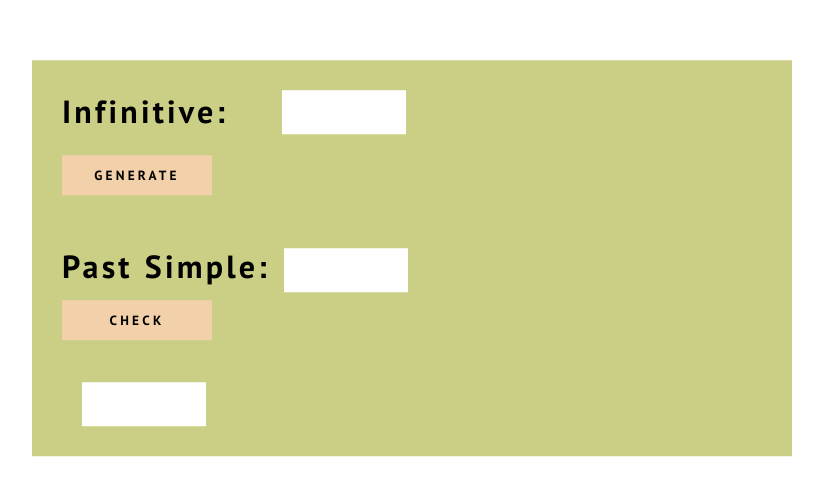
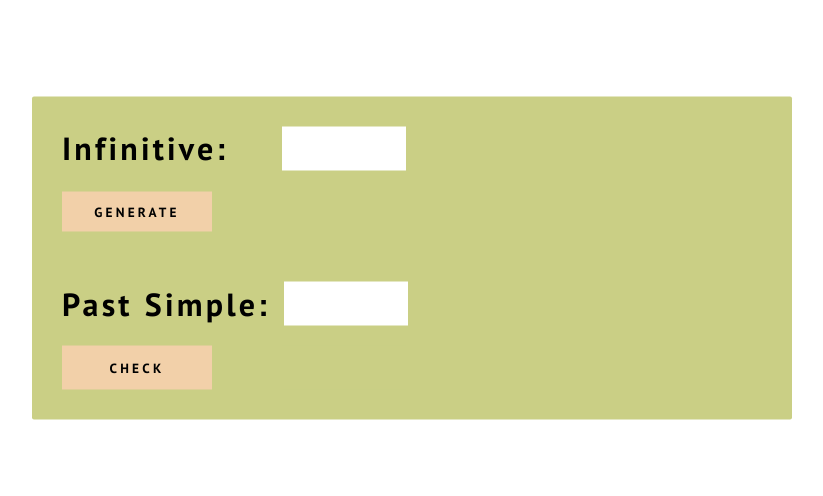
Before and after one commit to etrifonova/Irregular-Verbs-App-2.0, a plain HTML site: page index.html in a window 1280 px wide. Shown: the part 150-646 px from the top of the page, without its empty margins (236-1059 px from the left). Drawn offline with Linux system fonts and the light colour scheme.

Commit message:
Update html & css

```diff
--- a/index.html
+++ b/index.html
@@ -22,11 +22,11 @@
             <!-- <label for="pparticiple">Past Participle:</label><br> ->
             <input class="pparticiple" type="text" id="pparticiple" name="pparticiple"> -->
         </form>
-        <button class="check-button" onclick="checkForms()">Check</button>
 
-            <br>
-            <br>
-                <div class="out-block out-2"></div>
+        <div class="result-block">
+            <button class="check-button" onclick="checkForms()">Check</button>
+            <div class="out-block out-2"></div>
+        </div>
 
     </section>
 
--- a/style.css
+++ b/style.css
@@ -23,6 +23,7 @@ body {
     font-family: "PT Sans", sans-serif;
     font-size: 32px;
     font-weight: 700;
+    color: black;
     letter-spacing: .2rem;
 }
 
@@ -30,6 +31,7 @@ body {
     width: 700px;
     background-color: #cacf85;
     padding: 30px;
+    border-radius: 2px;
 
 }
 
@@ -66,6 +68,7 @@ body {
 
 .psimple-form {
     margin-top: 50px;
+    margin-bottom: 20px;
 }
 
 .psimple-input {
@@ -74,7 +77,8 @@ body {
     height: 40px;
     padding: 2px;
     font-family: inherit;
-    font-size: 24px;
+    font-size: inherit;
+    font-weight: inherit;
     text-align: center;
     border: none;
 }
@@ -88,5 +92,13 @@ body {
     border: none;
     background-color: #F2D0A9;
     letter-spacing: .2rem;
+}
 
+.result-block {
+    display: grid;
+    grid-template-columns: 200px 1fr;
 }
+
+.out-2 {
+    background-color: #cacf85;
+}
```
